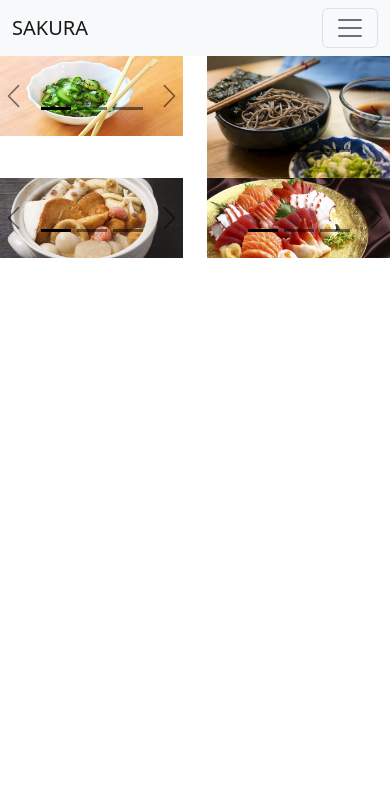
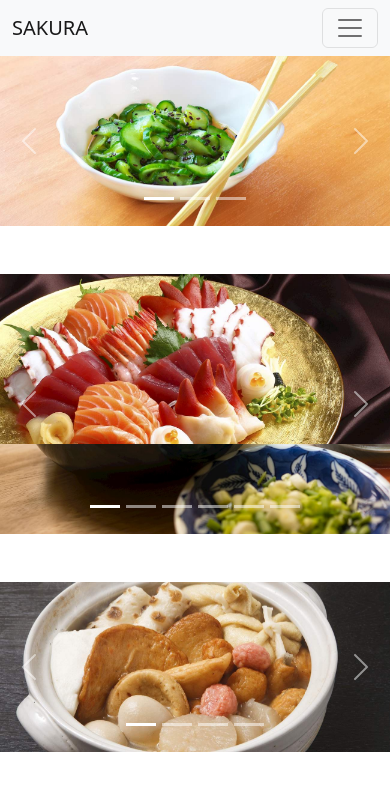
Before and after one commit to MartaAguilarTaverner/Sakura-Restaurant, a plain HTML site: page pages/GALLERY.html in a window 390 px wide. Drawn offline with nearby package versions, Linux system fonts and the light colour scheme.

Commit message:
changes on the pages

```diff
--- a/css/style.css
+++ b/css/style.css
@@ -1,6 +1,44 @@
+@font-face {
+    font-family: Caveat;
+    src: url("../font/Caveat-Regular.ttf");
+}
 body {
     margin: 0;
-    background-image: url();
+    height: 100vh;
+}
+
+/* Design Page Sakura that is Home */
+#main {
+    background-image: url('../img/Japan-Traditional-Painting.jpg');
+    background-position: top;
+    background-size:cover;
+    background-repeat: no-repeat;
+    height: 92vh;
+}
+
+.logo-container {
+    height: 15vh;
+}
+
+.img-brand {
+    height: 100%;
+}
+
+.main-text {
+    height: 20vh;
+    font-size:3rem;
+    font-family: Caveat;
+    width: 15vw;
+}
+
+
+
+.principal-text {
+    background-color: #F8F9FA;
+}
+
+.footer-text {
+    height: 15vh;
 }
 
 /* Navigation Header Fixed to Sakura nav Item*/
@@ -12,21 +50,20 @@ body {
     .menu-toolbar {
         display: flex;
     }
+
+    .main-text { font-size: 2rem;}
+}
+
+@media (min-width: 576px) and (max-width: 991px) {
+    .main-text { font-size: 1.5rem;}
 }
 
 /* Dishes */
 #cardmenu {
     display: flex;
     margin: 3rem;
-    width: 40rem;
+    width: 25vw;
     justify-content: center;
-}
-
-@media (min 992px) {
-    #cardmenu {
-        display: flex;
-    }
-
 }
 
 .section-dishes {
--- a/pages/GALLERY.html
+++ b/pages/GALLERY.html
@@ -108,14 +108,14 @@
         <div class="row">
             <div class="col">
                 <div
-                    id="carouselExampleDark"
-                    class="carousel carousel-dark slide"
+                    id="carouselstarters"
+                    class="carousel carouselstarters"
                     data-bs-ride="carousel"
                 >
                     <div class="carousel-indicators">
                         <button
                             type="button"
-                            data-bs-target="#carouselExampleDark"
+                            data-bs-target="#carouselstarters"
                             data-bs-slide-to="0"
                             class="active"
                             aria-current="true"
@@ -123,13 +123,13 @@
                         ></button>
                         <button
                             type="button"
-                            data-bs-target="#carouselExampleDark"
+                            data-bs-target="#carouselstarters"
                             data-bs-slide-to="1"
                             aria-label="Slide 2"
                         ></button>
                         <button
                             type="button"
-                            data-bs-target="#carouselExampleDark"
+                            data-bs-target="#carouselstarters"
                             data-bs-slide-to="2"
                             aria-label="Slide 3"
                         ></button>
@@ -164,7 +164,7 @@
                     <button
                         class="carousel-control-prev"
                         type="button"
-                        data-bs-target="#carouselExampleDark"
+                        data-bs-target="#carouselstarters"
                         data-bs-slide="prev"
                     >
                         <span
@@ -176,7 +176,7 @@
                     <button
                         class="carousel-control-next"
                         type="button"
-                        data-bs-target="#carouselExampleDark"
+                        data-bs-target="#carouselstarters"
                         data-bs-slide="next"
                     >
                         <span
@@ -187,16 +187,21 @@
                     </button>
                 </div>
             </div>
+        </div>
+        <br />
+        <div></div>
+        <br />
+        <div class="row">
             <div class="col">
                 <div
-                    id="carouselExampleDark"
-                    class="carousel carousel-dark slide"
+                    id="carouselMainDishesCold"
+                    class="carousel carouselMainDishesCold slide"
                     data-bs-ride="carousel"
                 >
                     <div class="carousel-indicators">
                         <button
                             type="button"
-                            data-bs-target="#carouselExampleDark"
+                            data-bs-target="#carouselMainDishesCold"
                             data-bs-slide-to="0"
                             class="active"
                             aria-current="true"
@@ -204,15 +209,33 @@
                         ></button>
                         <button
                             type="button"
-                            data-bs-target="#carouselExampleDark"
+                            data-bs-target="#carouselMainDishesCold"
                             data-bs-slide-to="1"
                             aria-label="Slide 2"
                         ></button>
                         <button
                             type="button"
-                            data-bs-target="#carouselExampleDark"
+                            data-bs-target="#carouselMainDishesCold"
                             data-bs-slide-to="2"
                             aria-label="Slide 3"
+                        ></button>
+                        <button
+                            type="button"
+                            data-bs-target="#carouselMainDishesCold"
+                            data-bs-slide-to="3"
+                            aria-label="Slide 4"
+                        ></button>
+                        <button
+                            type="button"
+                            data-bs-target="#carouselMainDishesCold"
+                            data-bs-slide-to="4"
+                            aria-label="Slide 5"
+                        ></button>
+                        <button
+                            type="button"
+                            data-bs-target="#carouselMainDishesCold"
+                            data-bs-slide-to="5"
+                            aria-label="Slide 6"
                         ></button>
                     </div>
                     <div class="carousel-inner">
@@ -240,147 +263,6 @@
                                 <h5>Somen</h5>
                             </div>
                         </div>
-                    </div>
-                    <button
-                        class="carousel-control-prev"
-                        type="button"
-                        data-bs-target="#carouselExampleDark"
-                        data-bs-slide="prev"
-                    >
-                        <span
-                            class="carousel-control-prev-icon"
-                            aria-hidden="true"
-                        ></span>
-                        <span class="visually-hidden">Previous</span>
-                    </button>
-                    <button
-                        class="carousel-control-next"
-                        type="button"
-                        data-bs-target="#carouselExampleDark"
-                        data-bs-slide="next"
-                    >
-                        <span
-                            class="carousel-control-next-icon"
-                            aria-hidden="true"
-                        ></span>
-                        <span class="visually-hidden">Next</span>
-                    </button>
-                </div>
-            </div>
-        </div>
-        <div class="row">
-            <div class="col">
-                <div
-                    id="carouselExampleDark"
-                    class="carousel carousel-dark slide"
-                    data-bs-ride="carousel"
-                >
-                    <div class="carousel-indicators">
-                        <button
-                            type="button"
-                            data-bs-target="#carouselExampleDark"
-                            data-bs-slide-to="0"
-                            class="active"
-                            aria-current="true"
-                            aria-label="Slide 1"
-                        ></button>
-                        <button
-                            type="button"
-                            data-bs-target="#carouselExampleDark"
-                            data-bs-slide-to="1"
-                            aria-label="Slide 2"
-                        ></button>
-                        <button
-                            type="button"
-                            data-bs-target="#carouselExampleDark"
-                            data-bs-slide-to="2"
-                            aria-label="Slide 3"
-                        ></button>
-                    </div>
-                    <div class="carousel-inner">
-                        <div
-                            class="carousel-item active"
-                            data-bs-interval="10000"
-                        >
-                            <img src="../img/oden.jpg" class="d-block w-100" />
-                            <div class="carousel-caption d-none d-md-block">
-                                <h5>Oden</h5>
-                            </div>
-                        </div>
-                        <div class="carousel-item" data-bs-interval="2000">
-                            <img
-                                src="../img/seafoodnabe.jpg"
-                                class="d-block w-100"
-                            />
-                            <div class="carousel-caption d-none d-md-block">
-                                <h5>Seafood Nabe</h5>
-                            </div>
-                        </div>
-                        <div class="carousel-item">
-                            <img
-                                src="../img/bdeed24e206449e08847935eca15f2b7.jpg"
-                                class="d-block w-100"
-                            />
-                            <div class="carousel-caption d-none d-md-block">
-                                <h5>Meat Nabe</h5>
-                            </div>
-                        </div>
-                    </div>
-                    <button
-                        class="carousel-control-prev"
-                        type="button"
-                        data-bs-target="#carouselExampleDark"
-                        data-bs-slide="prev"
-                    >
-                        <span
-                            class="carousel-control-prev-icon"
-                            aria-hidden="true"
-                        ></span>
-                        <span class="visually-hidden">Previous</span>
-                    </button>
-                    <button
-                        class="carousel-control-next"
-                        type="button"
-                        data-bs-target="#carouselExampleDark"
-                        data-bs-slide="next"
-                    >
-                        <span
-                            class="carousel-control-next-icon"
-                            aria-hidden="true"
-                        ></span>
-                        <span class="visually-hidden">Next</span>
-                    </button>
-                </div>
-            </div>
-            <div class="col">
-                <div
-                    id="carouselExampleDark"
-                    class="carousel carousel-dark slide"
-                    data-bs-ride="carousel"
-                >
-                    <div class="carousel-indicators">
-                        <button
-                            type="button"
-                            data-bs-target="#carouselExampleDark"
-                            data-bs-slide-to="0"
-                            class="active"
-                            aria-current="true"
-                            aria-label="Slide 1"
-                        ></button>
-                        <button
-                            type="button"
-                            data-bs-target="#carouselExampleDark"
-                            data-bs-slide-to="1"
-                            aria-label="Slide 2"
-                        ></button>
-                        <button
-                            type="button"
-                            data-bs-target="#carouselExampleDark"
-                            data-bs-slide-to="2"
-                            aria-label="Slide 3"
-                        ></button>
-                    </div>
-                    <div class="carousel-inner">
                         <div
                             class="carousel-item active"
                             data-bs-interval="10000"
@@ -415,7 +297,7 @@
                     <button
                         class="carousel-control-prev"
                         type="button"
-                        data-bs-target="#carouselExampleDark"
+                        data-bs-target="#carouselMainDishesCold"
                         data-bs-slide="prev"
                     >
                         <span
@@ -427,7 +309,7 @@
                     <button
                         class="carousel-control-next"
                         type="button"
-                        data-bs-target="#carouselExampleDark"
+                        data-bs-target="#carouselMainDishesCold"
                         data-bs-slide="next"
                     >
                         <span
@@ -439,6 +321,108 @@
                 </div>
             </div>
         </div>
+        <br />
         <div></div>
+        <br />
+        <div class="row">
+            <div class="col">
+                <div
+                    id="carouselhotmaindishes"
+                    class="carousel carouselhotmaindishes slide"
+                    data-bs-ride="carousel"
+                >
+                    <div class="carousel-indicators">
+                        <button
+                            type="button"
+                            data-bs-target="#carouselhotmaindishes"
+                            data-bs-slide-to="0"
+                            class="active"
+                            aria-current="true"
+                            aria-label="Slide 1"
+                        ></button>
+                        <button
+                            type="button"
+                            data-bs-target="#carouselhotmaindishes"
+                            data-bs-slide-to="1"
+                            aria-label="Slide 2"
+                        ></button>
+                        <button
+                            type="button"
+                            data-bs-target="#carouselhotmaindishes"
+                            data-bs-slide-to="2"
+                            aria-label="Slide 3"
+                        ></button>
+                        <button
+                            type="button"
+                            data-bs-target="#carouselhotmaindishes"
+                            data-bs-slide-to="3"
+                            aria-label="Slide 4"
+                        ></button>
+                    </div>
+                    <div class="carousel-inner">
+                        <div
+                            class="carousel-item active"
+                            data-bs-interval="10000"
+                        >
+                            <img src="../img/oden.jpg" class="d-block w-100" />
+                            <div class="carousel-caption d-none d-md-block">
+                                <h5>Oden</h5>
+                            </div>
+                        </div>
+                        <div class="carousel-item" data-bs-interval="2000">
+                            <img
+                                src="../img/seafoodnabe.jpg"
+                                class="d-block w-100"
+                            />
+                            <div class="carousel-caption d-none d-md-block">
+                                <h5>Seafood Nabe</h5>
+                            </div>
+                        </div>
+                        <div class="carousel-item">
+                            <img
+                                src="../img/bdeed24e206449e08847935eca15f2b7.jpg"
+                                class="d-block w-100"
+                            />
+                            <div class="carousel-caption d-none d-md-block">
+                                <h5>Meat Nabe</h5>
+                            </div>
+                        </div>
+                        <div class="carousel-item">
+                            <img
+                                src="../img/tonkatsu.jpg"
+                                class="d-block w-100"
+                            />
+                            <div class="carousel-caption d-none d-md-block">
+                                <h5>Tonkatsu</h5>
+                            </div>
+                        </div>
+                    </div>
+                    <button
+                        class="carousel-control-prev"
+                        type="button"
+                        data-bs-target="#carouselhotmaindishes"
+                        data-bs-slide="prev"
+                    >
+                        <span
+                            class="carousel-control-prev-icon"
+                            aria-hidden="true"
+                        ></span>
+                        <span class="visually-hidden">Previous</span>
+                    </button>
+                    <button
+                        class="carousel-control-next"
+                        type="button"
+                        data-bs-target="#carouselhotmaindishes"
+                        data-bs-slide="next"
+                    >
+                        <span
+                            class="carousel-control-next-icon"
+                            aria-hidden="true"
+                        ></span>
+                        <span class="visually-hidden">Next</span>
+                    </button>
+                </div>
+            </div>
+        </div>
     </body>
 </html>
```
Also changed, not shown: index.html (+35 -9 lines), pages/menu/DesertsDrinks.html (+36 -90 lines), font/Caveat-Bold.ttf (added), font/Caveat-Medium.ttf (added), font/Caveat-Regular.ttf (added), font/Caveat-SemiBold.ttf (added), font/Caveat-VariableFont_wght.ttf (added), 2 other files.
